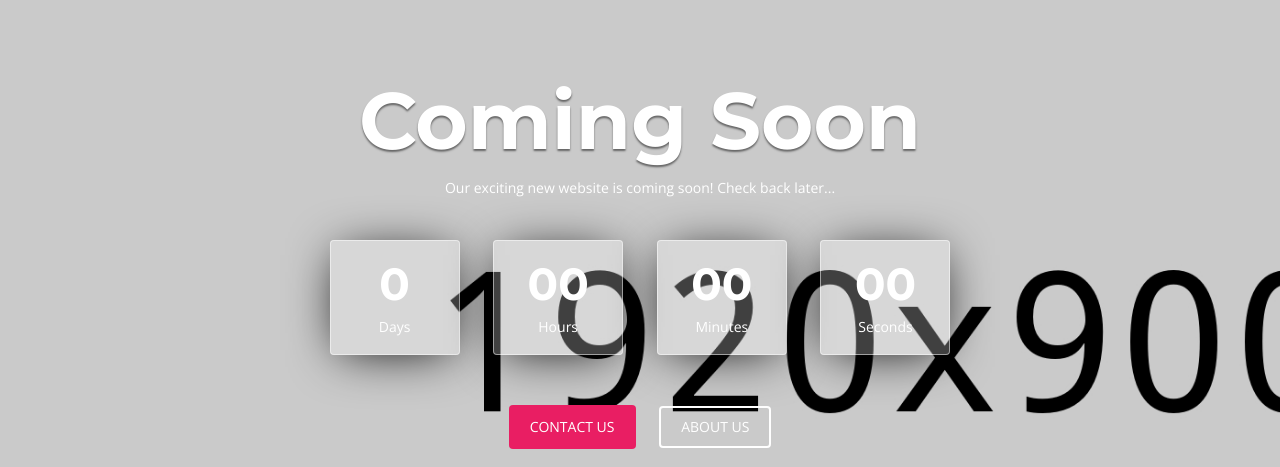
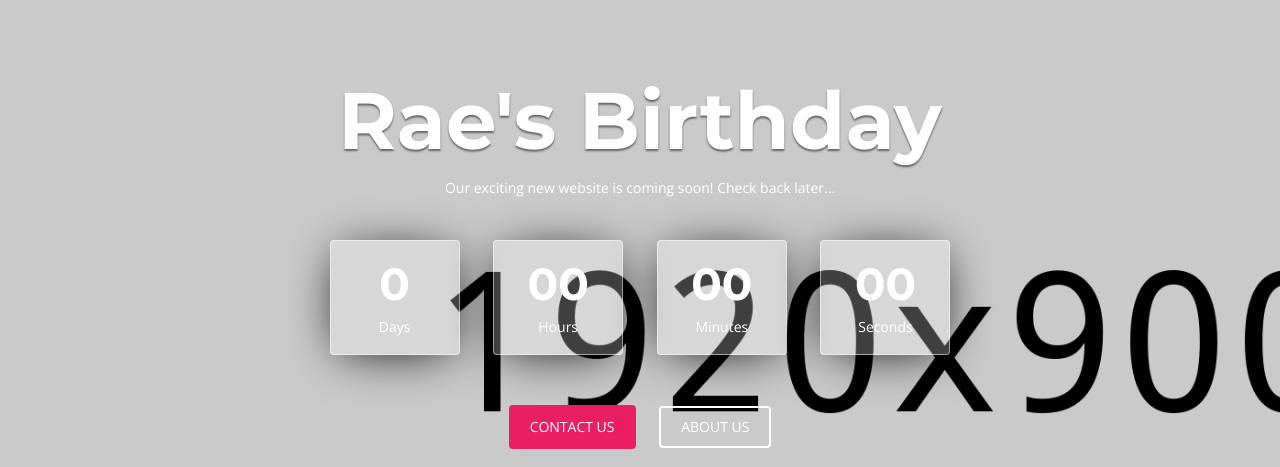
Before and after one commit to tpittts/nola-runs-, a plain HTML site: page index.html in a window 1280 px wide. Shown: the part 73-540 px from the top of the page. Drawn offline with nearby package versions, Linux system fonts and the light colour scheme; some packages are replaced by stand-ins of ours; files whose address does not match are found by name.

Commit message:
1st update

```diff
--- a/index.html
+++ b/index.html
@@ -100,7 +100,7 @@
         <div class="row text-center">
           <div class="col-md-12 col-sm-12 col-xs-12">
             <div class="heading-count">
-              <h2>Coming Soon</h2>
+              <h2>Rae's Birthday</h2>
               <p>Our exciting new website is coming soon! Check back later...</p>
             </div>
           </div>
```
